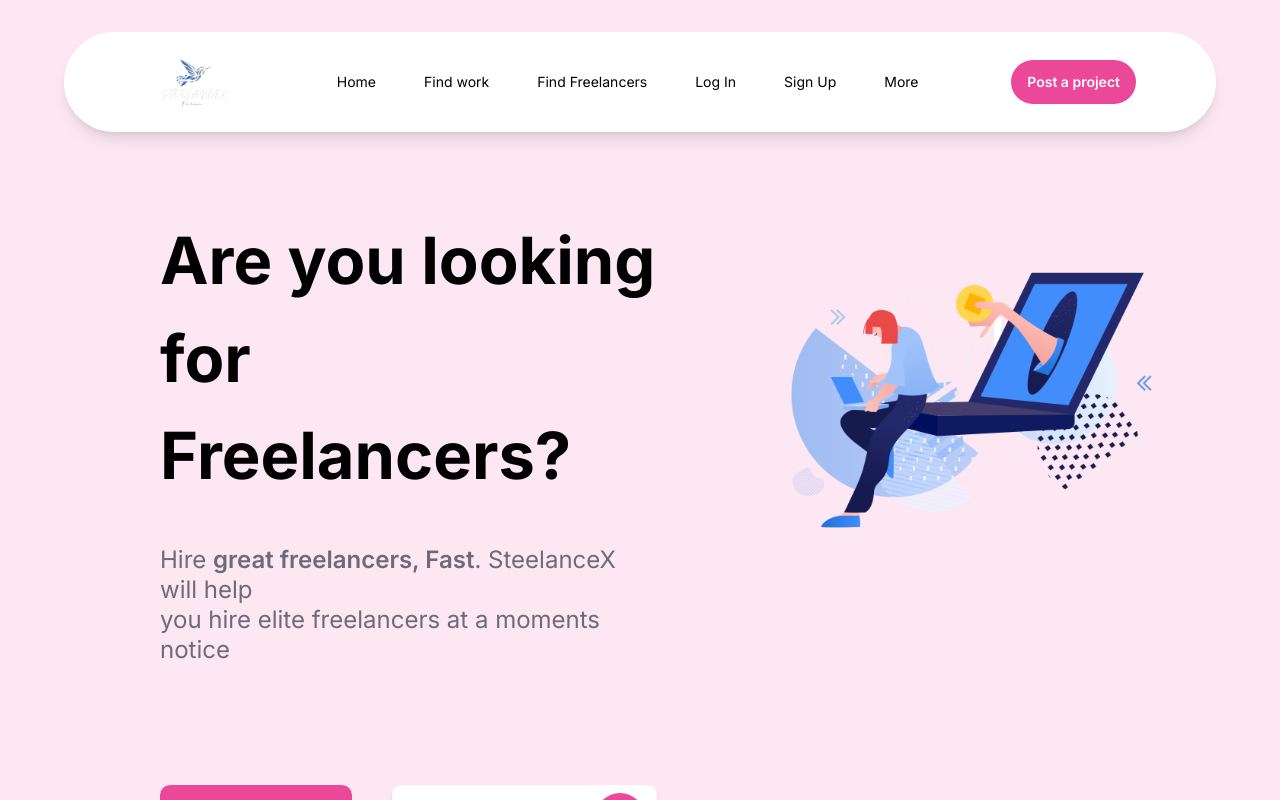
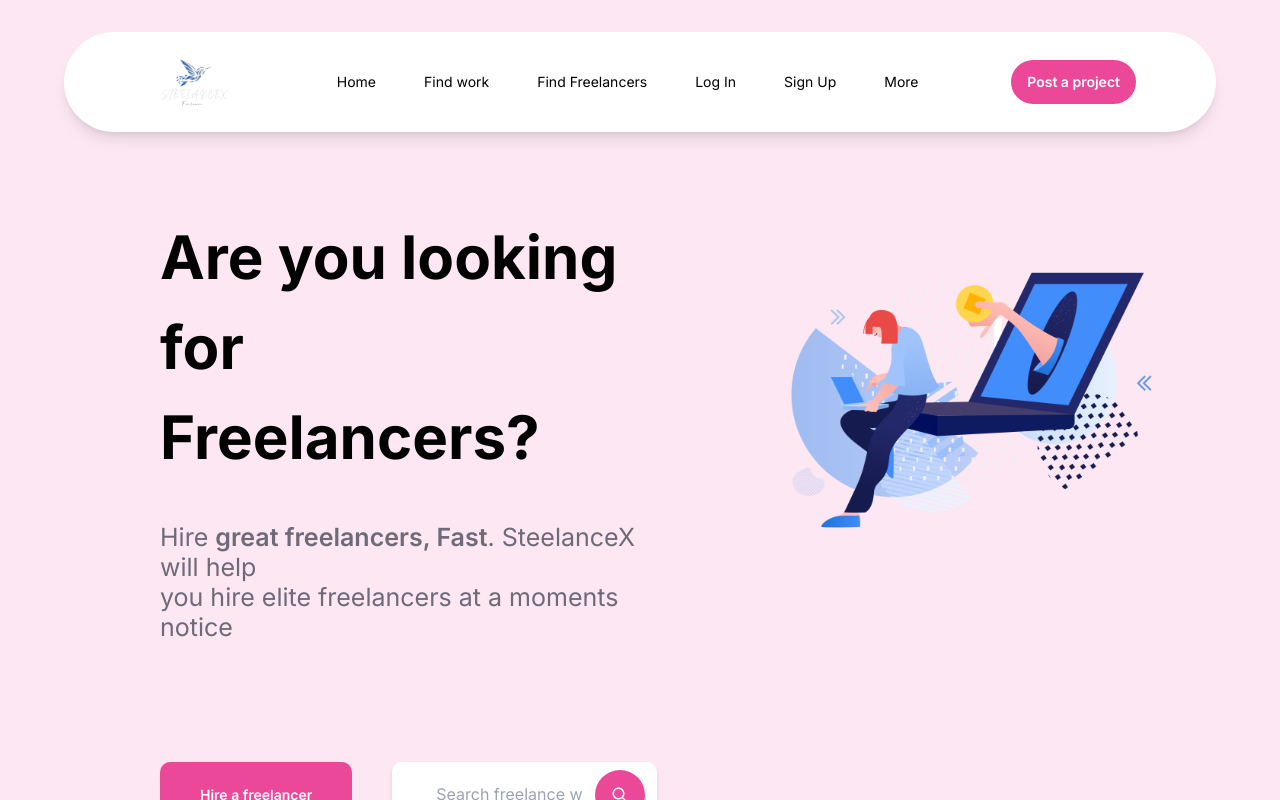
Before and after one commit to Shi-49-94-444-4444/steelancer, a Next.js app: page / in a window 1280 px wide. Built offline with nearby package versions, Linux system fonts and the light colour scheme.

Commit message:
fix font-size

```diff
--- a/app/components/navbar/GetStarted.tsx
+++ b/app/components/navbar/GetStarted.tsx
@@ -9,7 +9,7 @@ const GetStarted = () => {
                 <h1 className='
                     font-poppins
                     font-bold
-                    text-[65px]
+                    text-[60px]
                     '
                 >Are you looking for <br />Freelancers?
                 </h1>
@@ -24,7 +24,7 @@ const GetStarted = () => {
                     >
                 <h1 className='
                         font-poppins
-                        text-[24px]
+                        text-[25px]
                         leading-[30px]
                         font-normal
                         font-regular
```
